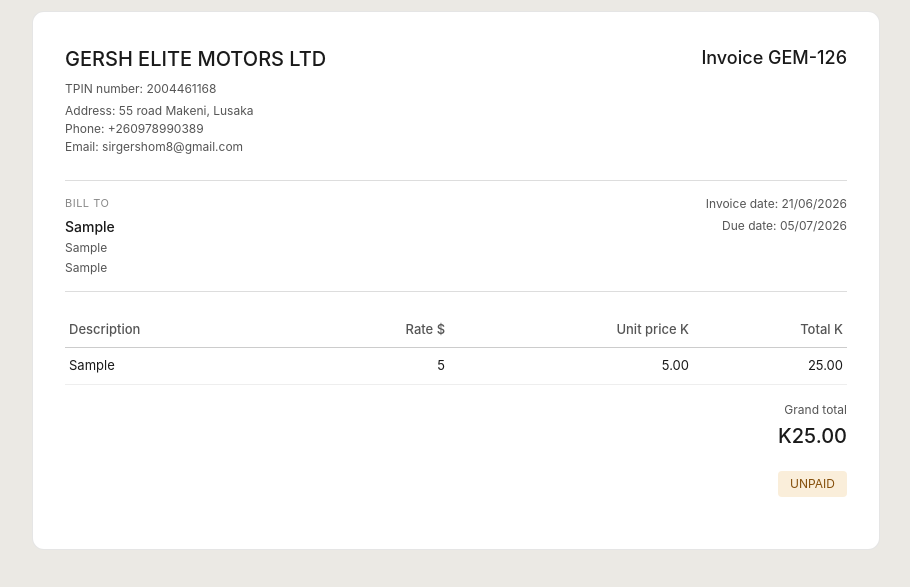
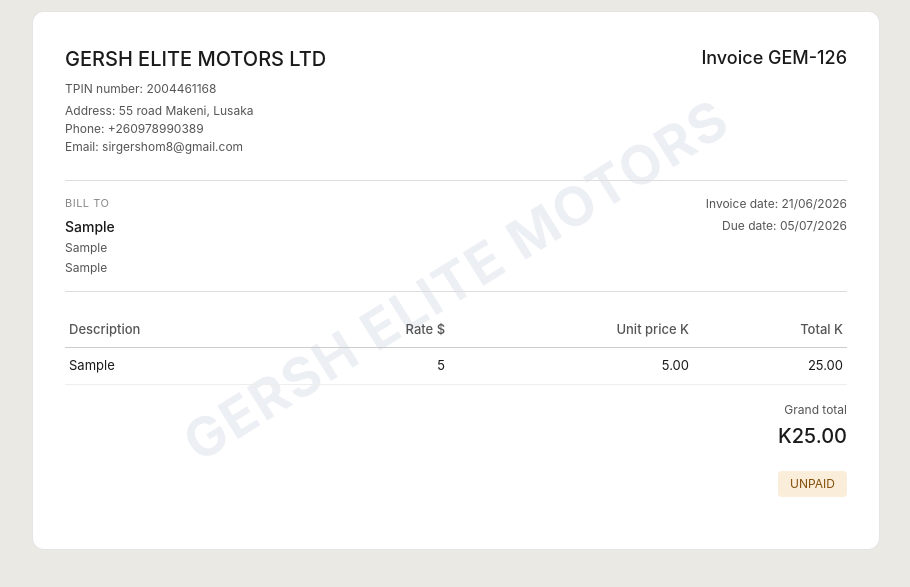
Before and after one commit to josephmumba93-prog/gersh-invoicing, a plain HTML site: page index.html in a window 1280 px wide. Both pictures are taken after typing "Sample", "Sample", "Sample", "Sample", "5", "5" into the empty fields and a click on the button "Save invoice". Shown: the part 171-758 px from the top of the page, without its empty margins (184-1094 px from the left). Drawn offline with nearby package versions, Linux system fonts and the light colour scheme.

Commit message:
Add files via upload

```diff
--- a/index.html
+++ b/index.html
@@ -171,6 +171,28 @@
     background:#fff;
     color:#1a1a1a;
   }
+  .invoice-content{
+    position:relative;
+    z-index:1;
+  }
+  .watermark{
+    position:absolute;
+    top:50%;
+    left:50%;
+    transform:translate(-50%,-50%) rotate(-32deg);
+    font-size:54px;
+    font-weight:700;
+    color:rgba(12,68,124,0.08);
+    white-space:nowrap;
+    letter-spacing:2px;
+    pointer-events:none;
+    z-index:0;
+    text-align:center;
+    width:140%;
+  }
+  @media (max-width:560px){
+    .watermark{ font-size:32px; }
+  }
 
   /* Line item rows */
   .line-header-row{
@@ -266,7 +288,12 @@
   @media print{
     body *{ visibility:hidden; }
     #printable, #printable *{ visibility:visible; }
-    #printable{ position:absolute; left:0; top:0; width:100%; border:none; padding:0; }
+    #printable{ position:absolute; left:0; top:0; width:100%; border:none; padding:32px; overflow:hidden; }
+    .watermark{
+      -webkit-print-color-adjust:exact;
+      print-color-adjust:exact;
+      color-adjust:exact;
+    }
   }
 </style>
 </head>
@@ -541,7 +568,9 @@
         <button id="back-btn"><i class="ti ti-arrow-left" style="font-size:14px;vertical-align:-2px;margin-right:4px" aria-hidden="true"></i>Back</button>
         <button id="print-btn" class="primary"><i class="ti ti-printer" style="font-size:14px;vertical-align:-2px;margin-right:4px" aria-hidden="true"></i>Print / save as PDF</button>
       </div>
-      <div id="printable" class="card" style="padding:32px">
+      <div id="printable" class="card" style="padding:32px;position:relative;overflow:hidden">
+        <div class="watermark" aria-hidden="true">GERSH ELITE MOTORS</div>
+        <div class="invoice-content">
         <div style="display:flex;justify-content:space-between;align-items:flex-start;margin-bottom:24px">
           <div>
             <h2 style="margin:0 0 6px;font-size:20px;font-weight:500;color:#1a1a1a">${COMPANY.name}</h2>
@@ -596,6 +625,7 @@
           <span style="font-size:12px;padding:4px 12px;border-radius:4px;background:${inv.status==='paid'?'#eaf3de':'#faeeda'};color:${inv.status==='paid'?'#27500a':'#854f0b'}">${inv.status==='paid'?'PAID':'UNPAID'}</span>
         </div>
         ${inv.terms?`<div style="border-top:1px solid #ddd;padding-top:12px"><p style="margin:0 0 4px;font-size:11px;color:#888;text-transform:uppercase;letter-spacing:0.5px">Terms &amp; instructions</p><p style="margin:0;font-size:12px;color:#555;white-space:pre-wrap">${inv.terms}</p></div>`:''}
+        </div>
       </div>
     `;
     document.getElementById('back-btn').onclick = ()=>{ renderList(); switchTab('list'); };
```
